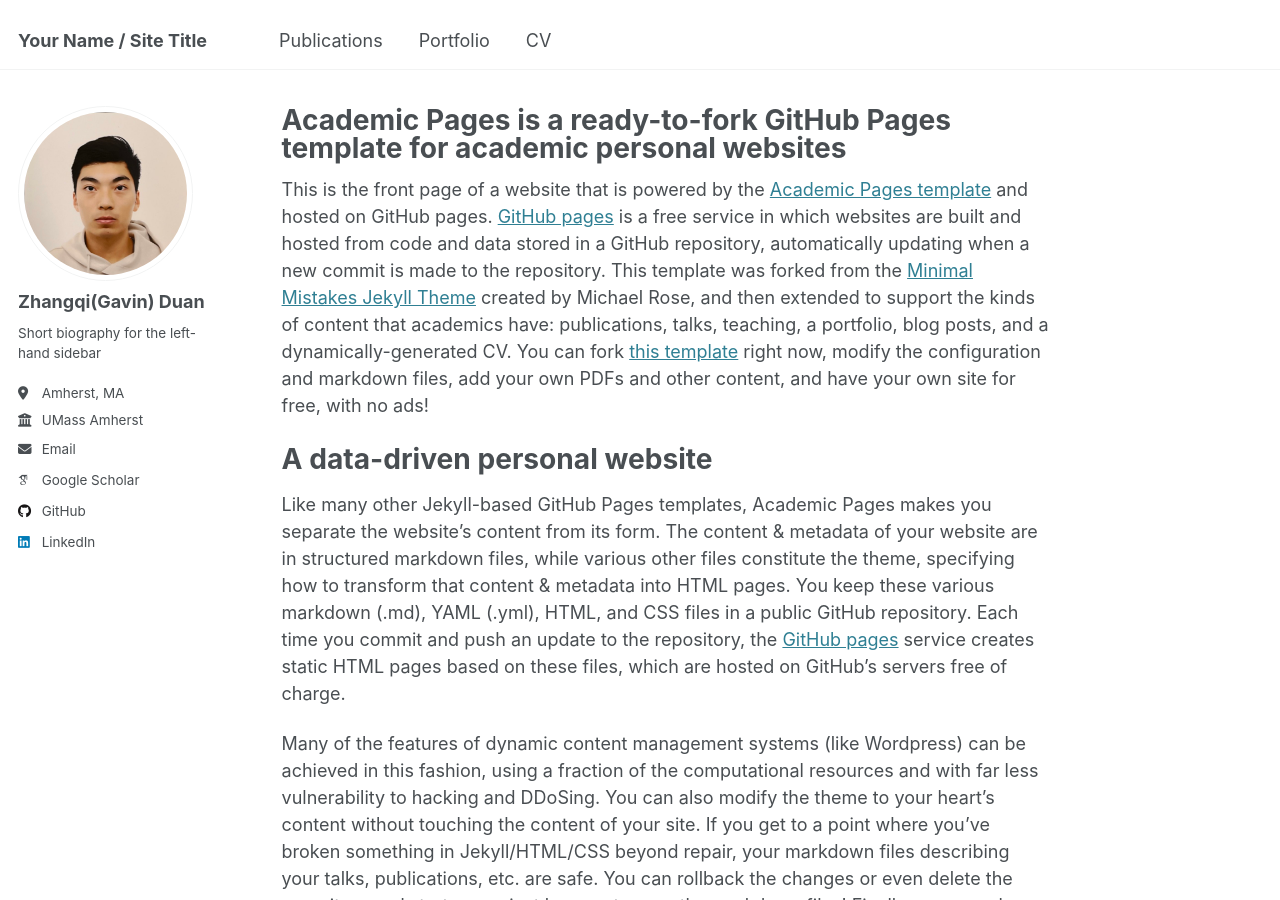
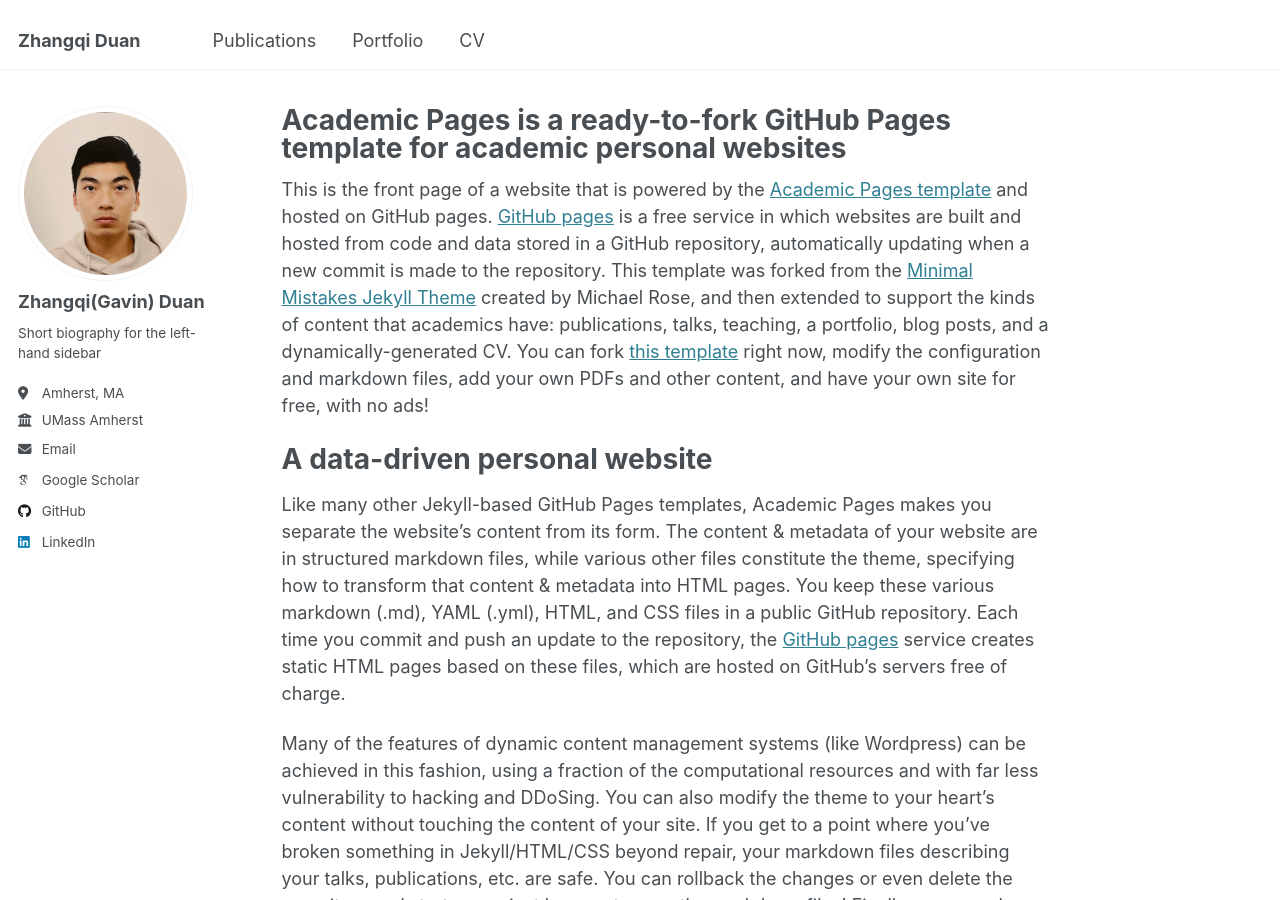
Before and after one commit to GavinDuan513/GavinDuan513.github.io, a Jekyll site: the page built from _pages/about.md, in a window 1280 px wide and 900 px high. Built offline with Jekyll 4.4.1, drawn with Linux system fonts in a browser that asks for light colours; some web fonts are replaced.

Commit message:
Update _config.yml

```diff
--- a/_config.yml
+++ b/_config.yml
@@ -9,7 +9,7 @@
 # Basic Site Settings
 locale                   : "en-US"
 site_theme               : "default"
-title                    : "Your Name / Site Title"
+title                    : "Zhangqi Duan"
 title_separator          : "-"
 name                     : &name "Zhangqi(Gavin) Duan"
 description              : &description "personal description"
```
